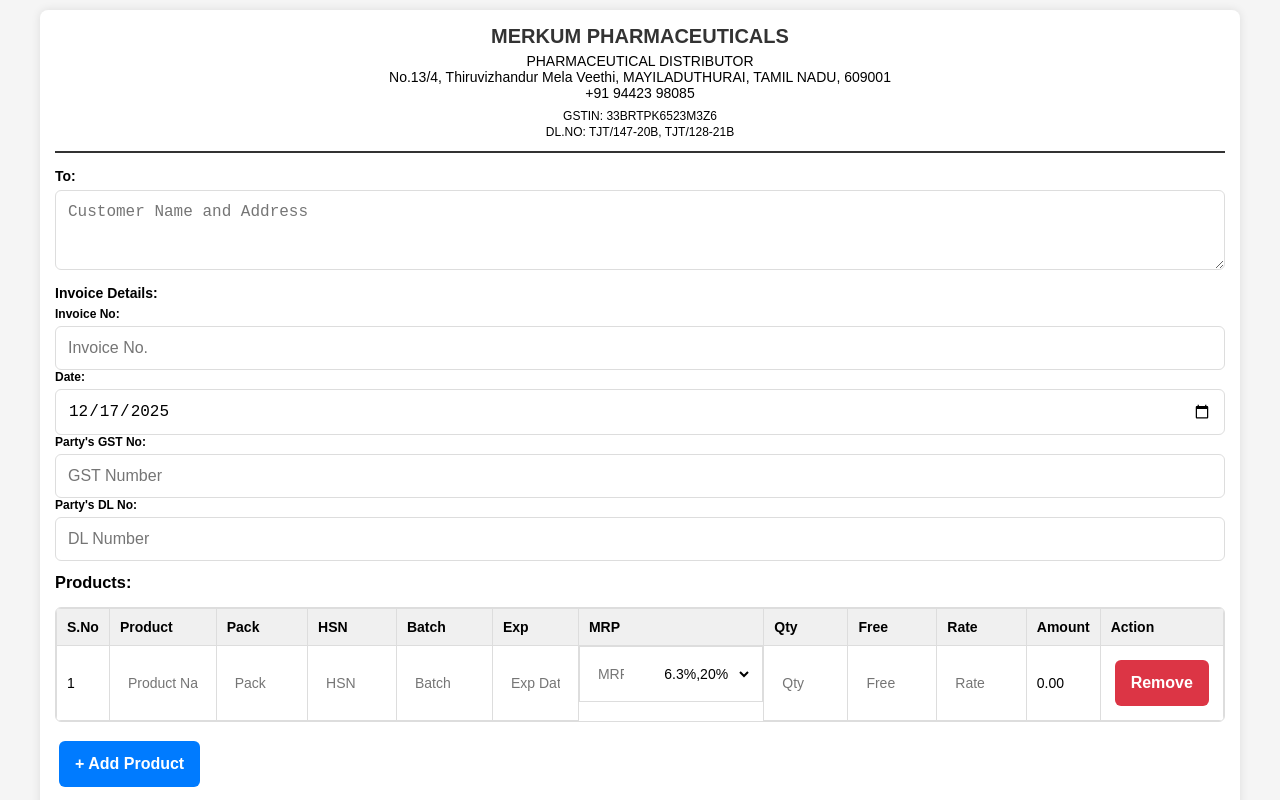
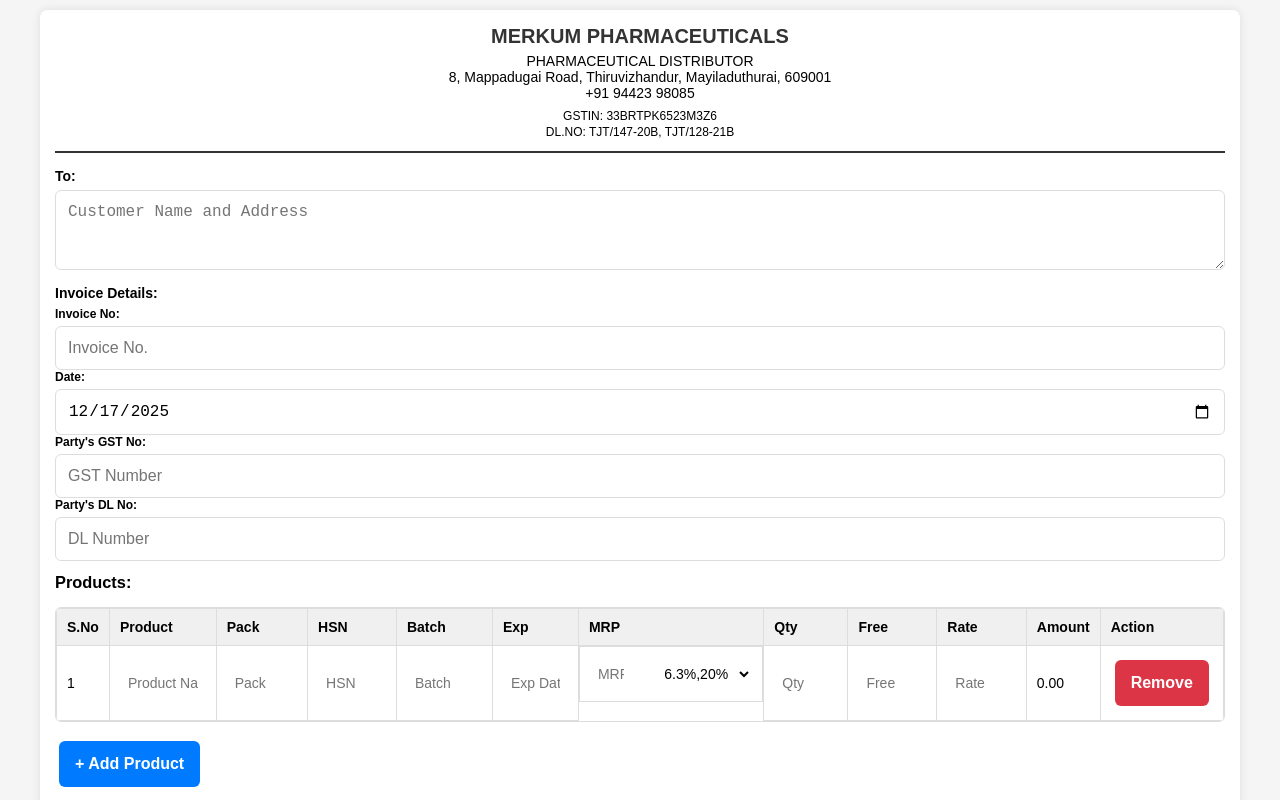
Before and after one commit to vsviji/merkum-invoice-generator, a plain HTML site: page index.html in a window 1280 px wide. Shown: the top 800 px of the page. Drawn offline with nearby package versions, Linux system fonts and the light colour scheme.

Commit message:
Update index.htmlupdated address

```diff
--- a/index.html
+++ b/index.html
@@ -607,7 +607,7 @@
             <div class="company-header">
                 <h1>MERKUM PHARMACEUTICALS</h1>
                 <p>PHARMACEUTICAL DISTRIBUTOR</p>
-                <p>No.13/4, Thiruvizhandur Mela Veethi, MAYILADUTHURAI, TAMIL NADU, 609001</p>
+                <p>8, Mappadugai Road, Thiruvizhandur, Mayiladuthurai, 609001</p>
                 <p>+91 94423 98085</p>
                 <div style="margin-top: 8px;">
                     <p style="margin: 2px 0; font-size: 12px;">GSTIN: 33BRTPK6523M3Z6</p>
@@ -727,9 +727,8 @@
                     <td class="company-cell">
                         <div class="company-info">
                             <h2>MERKUM PHARMACEUTICALS</h2>
-                            <p>No.13/4, Thiruvizhandur Mela Veethi</p>
-                            <p>MAYILADUTHURAI, TAMIL NADU, 609001</p>
-                            <p>PHARMACEUTICAL DISTRIBUTOR</p>
+                            <p>8, Mappadugai Road</p>
+                            <p>Thiruvizhandur, Mayiladuthurai, 609001</p>
                             <p>+91 94423 98085</p>
                         </div>
                     </td>
```
